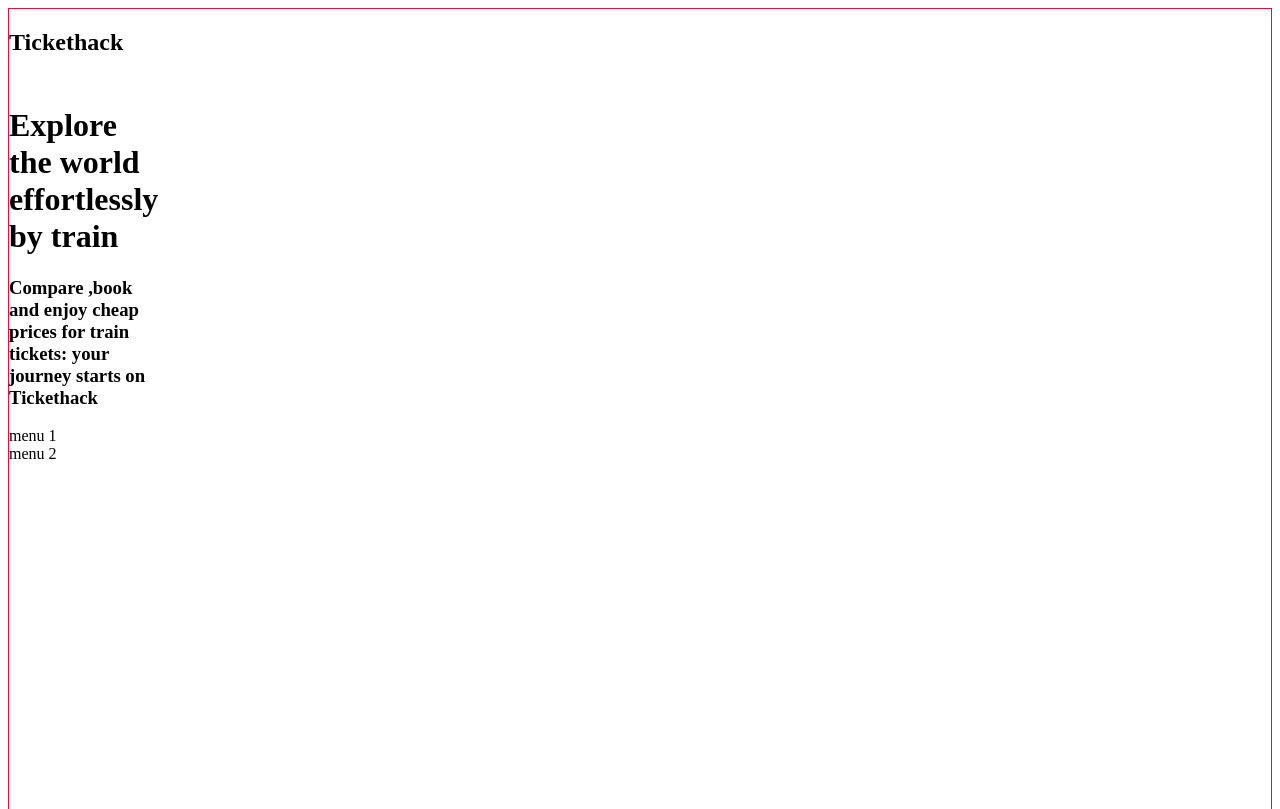
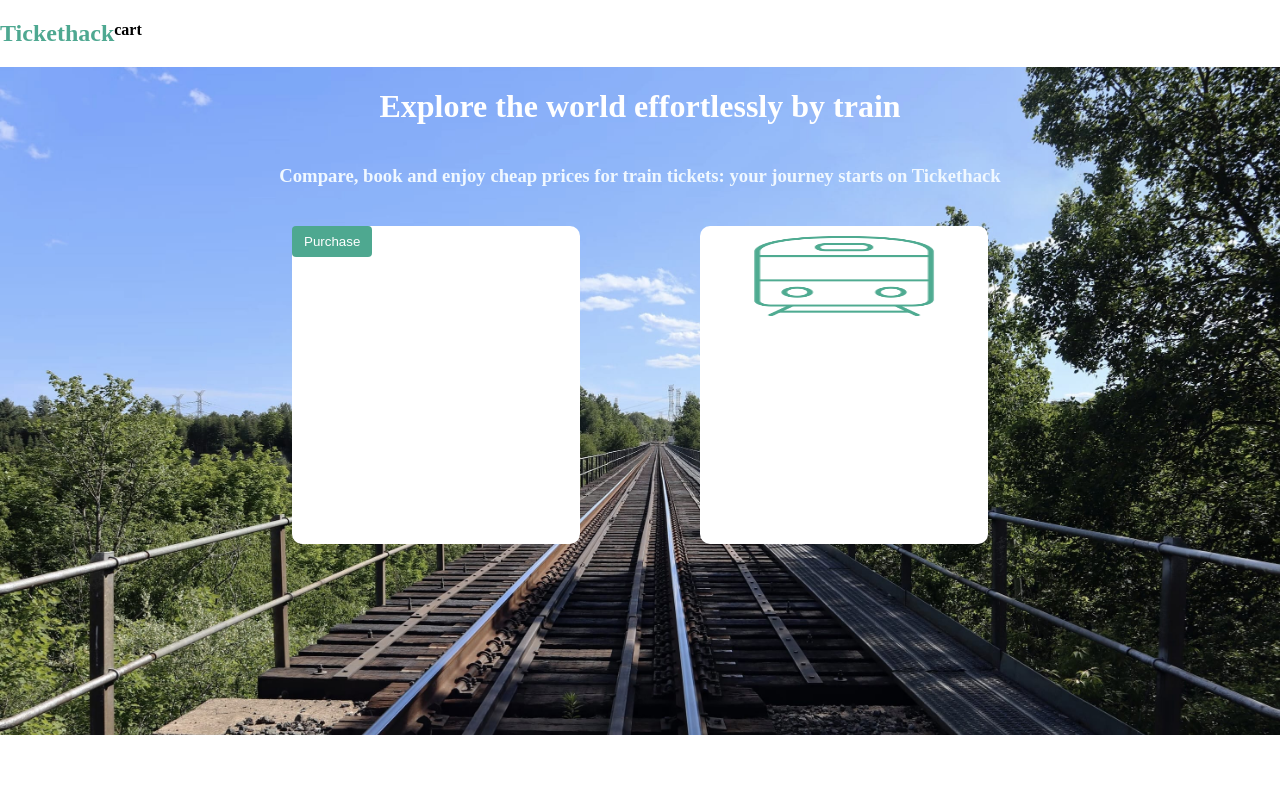
Before and after one commit to deslandesjb/tickethack-frontend, a plain HTML site: page index.html in a window 1280 px wide. Shown: the top 809 px of the page. Drawn offline with Linux system fonts and the light colour scheme.

Commit message:
sauvegarde 2 du home page

```diff
--- a/index.html
+++ b/index.html
@@ -8,20 +8,29 @@
   </head>
   <body>
     <div id="container">
-      <div id="header">
+      <header id="header">
         <h2 id="title-header">Tickethack</h2>
-      </div>
-      <div id="main">
+        <div>
+          <h4 id="cart">cart</h4>
+        </div>
+      </header>
+      <main id="main">
         <h1 id="title-main">Explore the world effortlessly by train</h1>
         <h3 id="text">
-          Compare ,book and enjoy cheap prices for train tickets: your journey
+          Compare, book and enjoy cheap prices for train tickets: your journey
           starts on Tickethack
         </h3>
         <div id="menus">
-          <div id="menu-1">menu 1</div>
-          <div id="menu-2">menu 2</div>
+          <div id="menu-1">
+            <div id="arround-purchase">
+              <button id="purchase">Purchase</button>
+            </div>
+          </div>
+          <div id="menu-2">
+            <img src="./images/train.png" alt="train" id="train-img" />
+          </div>
         </div>
-      </div>
+      </main>
     </div>
     <script src="./scripts.js"></script>
   </body>
--- a/style.css
+++ b/style.css
@@ -1,16 +1,94 @@
-#container {display:grid;
-    border: 1px crimson solid;
-    height: 100vh;
-    grid-template-rows: repeat(  12,1fr);
-    grid-template-columns: repeat(12 , 1fr);
+:root {
+  --primary-color: #4ea890;
+  --train-bg-color: #f7f0f0;
+  --bg-color: #f3f3f3;
+  --bg-total: #001747;
+}
+body {
+  margin: 0%;
+  padding: 0%;
+}
 
+#container {
+  display: grid;
+  height: 100vh 100vw;
+  grid-template-rows: repeat(11, 1fr);
+  grid-template-columns: repeat(12, 1fr);
+}
+
+#header {
+  grid-row: 1 / 2;
+  grid-column: 1/ 13;
+  background-color: white;
+  display: flex;
+  justify-content: left;
+}
+#title-header {
+  color: #4ea891;
+}
+#cart {
+  justify-content: right;
+}
+#main {
+  grid-row: 2 / 12;
+  grid-column: 1 / 13;
+  background-image: url("./images/background.jpg");
+  background-size: cover;
+  display: flex;
+  flex-direction: column;
+  justify-content: flex-start;
+  align-items: center;
+}
+#title-main {
+  color: white;
+}
+#text {
+  color: aliceblue;
+}
+
+#menus {
+  display: flex;
+  flex-direction: row;
+  align-items: center;
+  gap: 120px;
+  margin-top: 20px;
+  justify-content: center;
+}
+#menu-1 {
+  width: 288px;
+  height: 318px;
+  border-radius: 10px;
+  background-color: white;
+}
+#menu-2 {
+  width: 288px;
+  height: 318px;
+  border-radius: 10px;
+  background-color: white;
+  display: flex;
+  background-size: cover;
+}
+
+#train-img {
+  width: 100%;
+  height: 100px;
+  border-radius: 10px 10px 10px 10px;
 
 }
-
-#header {grid-row: 1 / 3;
-    grid-column: 1 / 13;
-    background-color: white;
-    display: flex;
-    justify-content: left;
-    align-items: left;
+#arround-puchase {
+  background-color: var(--bg-total);
+  justify-content: space-between;
+  color: #fff;
+  padding: 20px 70px;
+ display: flex;
+  align-items: flex-end;
 }
+#purchase {
+  display: flex;
+  background-color: var(--primary-color);
+  border: var(--primary-color);
+  color: #ffffff;
+  border-radius: 4px;
+  padding: 8px 12px;
+  align-items: center;
+}
```
